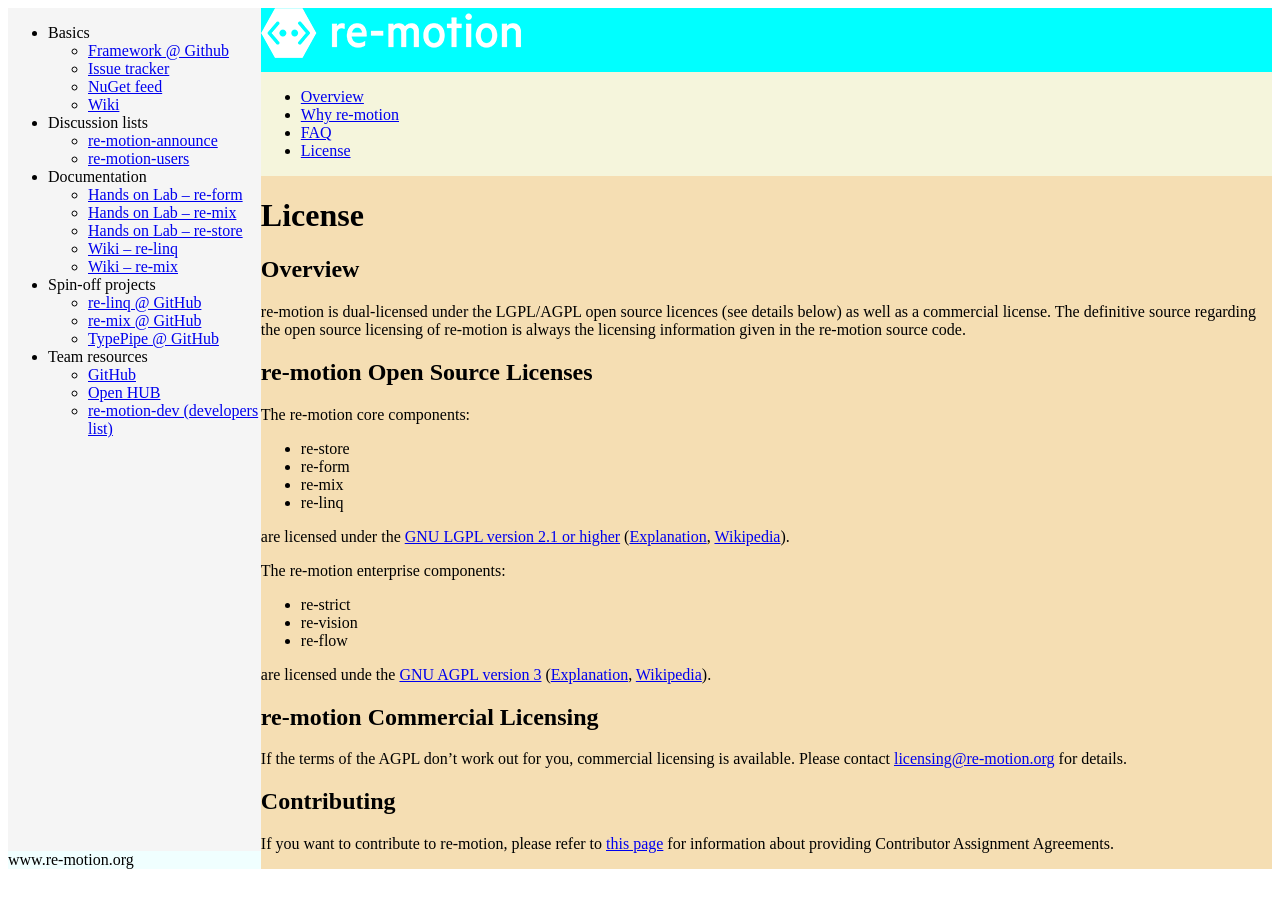
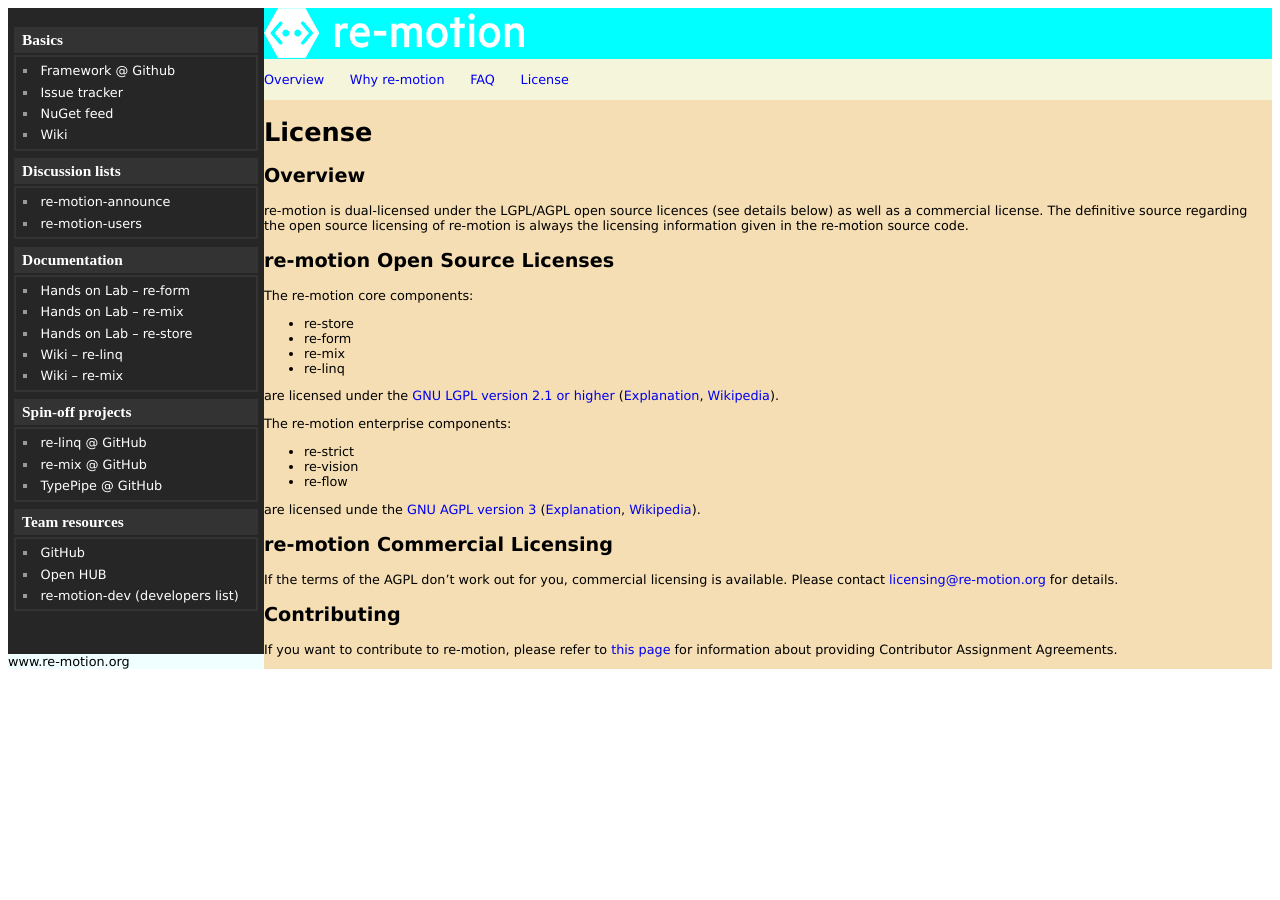
Before and after one commit to re-motion/re-motion.github.io, a Jekyll site: the page built from docs/license.md, in a window 1280 px wide. Built offline with Jekyll 4.4.1, drawn with Linux system fonts in a browser that asks for light colours; our own code applies the rules of GitHub Pages for plain Markdown files.

Commit message:
Add structure to site

```diff
--- a/docs/_includes/sidebar-links.html
+++ b/docs/_includes/sidebar-links.html
@@ -1,7 +1,7 @@
 <ul>
 
   <li>
-    <span id="links-1" aria-hidden="true">Basics</span>
+    <span id="links-1" aria-hidden="true" class="group-heading">Basics</span>
     <ul aria-labelledby="links-1">
       <li><a href="https://github.com/re-motion/Framework/">Framework @ Github</a></li>
       <li><a href="https://re-motion.atlassian.net/">Issue tracker</a></li>
@@ -11,7 +11,7 @@
   </li>
 
   <li>
-    <span id="links-2" aria-hidden="true">Discussion lists</span>
+    <span id="links-2" aria-hidden="true" class="group-heading">Discussion lists</span>
     <ul aria-labelledby="links-2">
       <li><a href="https://groups.google.com/group/re-motion-announce?hl=en">re-motion-announce</a></li>
       <li><a href="https://groups.google.com/group/re-motion-users?hl=en">re-motion-users</a></li>
@@ -19,7 +19,7 @@
   </li>
 
   <li>
-  <span id="links-3" aria-hidden="true">Documentation</span>
+  <span id="links-3" aria-hidden="true" class="group-heading">Documentation</span>
     <ul aria-labelledby="links-3">
       <li><a href="https://raw.githubusercontent.com/re-motion/Samples-HOL-ReForm/master/HOL_reform.pdf">Hands on Lab – re-form</a></li>
       <li><a href="https://raw.githubusercontent.com/re-motion/Samples-HOL-Mixins/master/equals/HOL_mixin_equals.pdf">Hands on Lab – re-mix</a></li>
@@ -30,7 +30,7 @@
   </li>
 
   <li>
-    <span id="links-4" aria-hidden="true">Spin-off projects</span>
+    <span id="links-4" aria-hidden="true" class="group-heading">Spin-off projects</span>
     <ul aria-labelledby="links-4">
       <li><a href="https://github.com/re-motion/Relinq">re-linq @ GitHub</a></li>
       <li><a href="https://github.com/re-motion/Remix">re-mix @ GitHub</a></li>
@@ -39,7 +39,7 @@
   </li>
 
   <li>
-    <span id="links-5" aria-hidden="true">Team resources</span>
+    <span id="links-5" aria-hidden="true" class="group-heading">Team resources</span>
     <ul aria-labelledby="links-5">
       <li><a href="https://github.com/re-motion">GitHub</a></li>
       <li><a href="https://www.openhub.net/p/re-motion">Open HUB</a></li>
--- a/docs/style.css
+++ b/docs/style.css
@@ -1,3 +1,23 @@
+:root
+{
+  --font-family-body: Verdana, Helvetica, sans-serif;
+  --font-family-heading: "Times New Roman", Times, serif;
+  --sidebar-color-background: #262626;
+  --sidebar-color-contrast: #333333;
+  --sidebar-color-foreground: #FFFFFF;
+}
+
+body
+{
+  font-family: var(--font-family-body);
+  font-size: 0.8em;
+}
+
+a
+{
+  text-decoration: none;
+}
+
 div#page
 {
   display: grid;
@@ -7,7 +27,7 @@ div#page
     "sidebar main"
     "footer main";
   grid-template-rows: 4em max-content 1fr max-content;
-  grid-template-columns: 20% 1fr;
+  grid-template-columns: minmax(20em, max-content) 1fr;
   width: 100%;
 }
 
@@ -29,14 +49,88 @@ nav#navigation
   grid-area: navigation;
 }
 
-nav#sidebar
-{
-  background-color: whitesmoke;
-  grid-area: sidebar;
-}
-
 main
 {
   background-color: wheat;
   grid-area: main;
 }
+
+
+nav#navigation ul
+{
+  display: flex;
+  gap: 2em;
+  padding: 0;
+}
+
+nav#navigation li
+{
+  list-style: none;
+}
+
+
+nav#sidebar
+{
+  grid-area: sidebar;
+  background-color: var(--sidebar-color-background);
+  color: var(--sidebar-color-foreground);
+  padding: 0.5em;
+}
+
+nav#sidebar > ul
+{
+  padding: 0;
+}
+
+nav#sidebar > ul > li > span.group-heading
+{
+  color: var(--sidebar-color-foreground);
+  font-family: var(--font-family-heading);
+  font-size: 1.2em;
+  font-weight: bold;
+  background-color: var(--sidebar-color-contrast);
+  display: block;
+  margin-top: 0.5em;
+  margin-bottom: 2px;
+  padding-left: 0.5em;
+  padding-right: 0.5em;
+  padding-top: 0.25em;
+  padding-bottom: 0.25em;
+}
+
+nav#sidebar > ul > li
+{
+  list-style: none;
+}
+
+nav#sidebar > ul > li > ul
+{
+  border-color: var(--sidebar-color-contrast);
+  border-style: solid;
+  border-width: 2px;
+  padding: 0.25em;
+}
+
+nav#sidebar > ul > li > ul > li
+{
+  list-style: square inside;
+  color: #999999;
+  padding: 0.25em;
+}
+
+nav#sidebar > ul > li > ul > li:hover
+{
+  background-color: var(--sidebar-color-contrast);
+}
+
+nav#sidebar > ul > li > ul > li a
+{
+  color: var(--sidebar-color-foreground);
+  display: inline-block;
+  width: calc(100% - 1.5em);
+}
+
+nav#sidebar > ul > li > ul > li:hover a
+{
+  color: #999999;
+}
```
